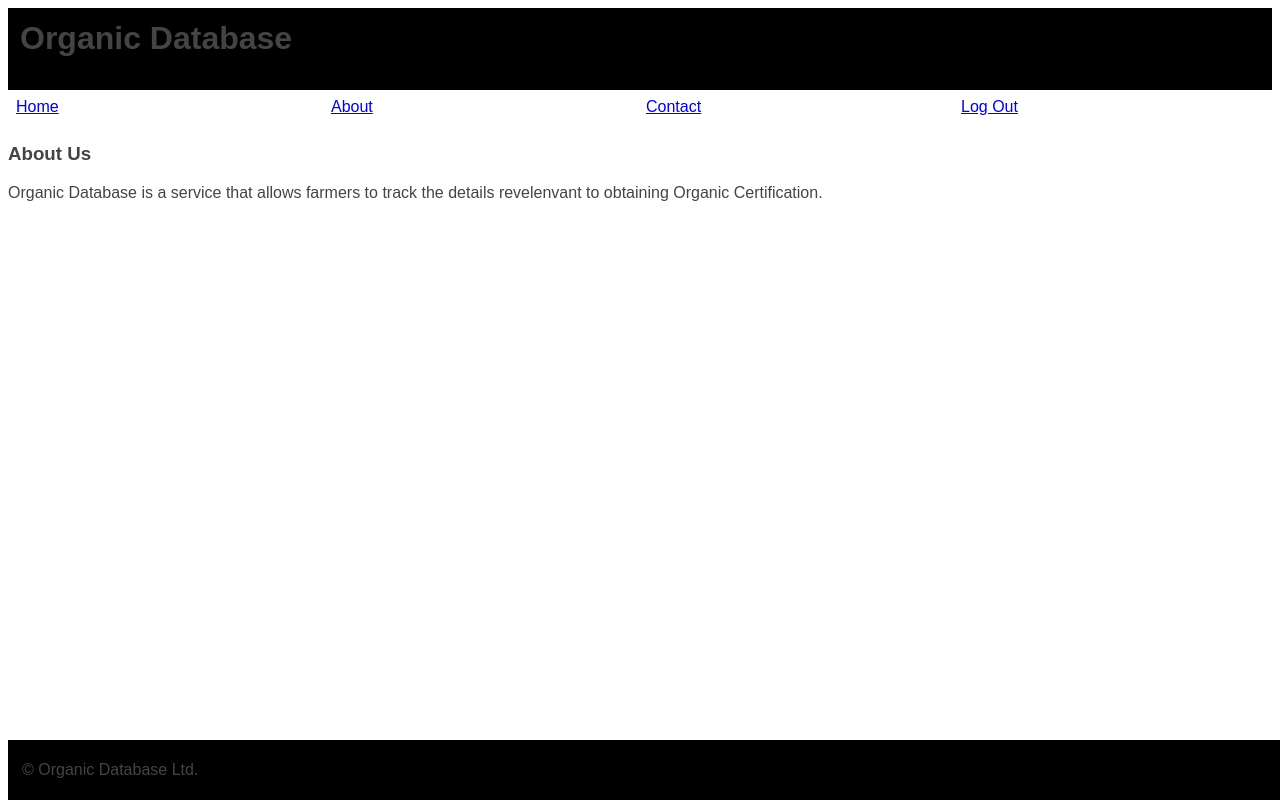
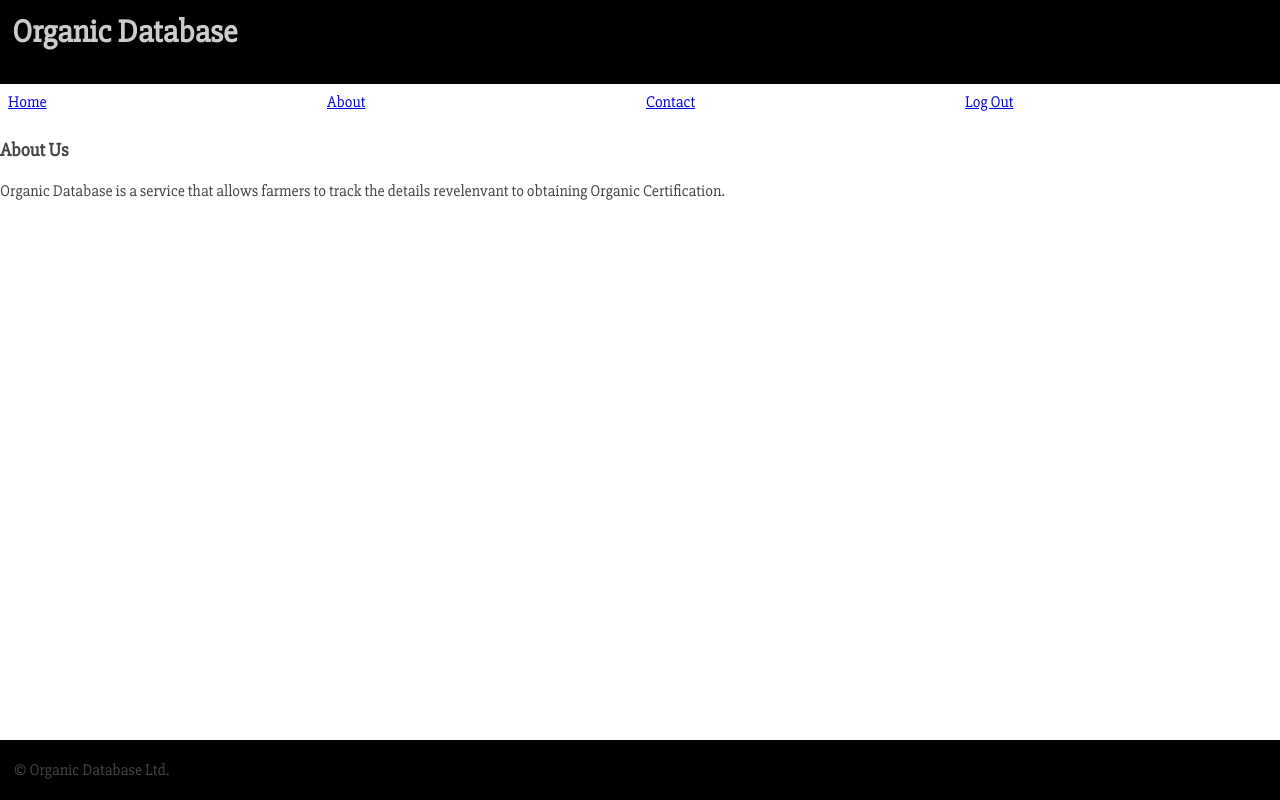
Before and after one commit to Zaft/LAMP-Project, a PHP site: page /about.php in a window 1280 px wide. Run offline with PHP 8.4, Linux system fonts and the light colour scheme.

Commit message:
Changes to header file added google conts

```diff
--- a/head.php
+++ b/head.php
@@ -1,4 +1,5 @@
 <html>
 <head>
+  <link href='http://fonts.googleapis.com/css?family=Slabo+27px' rel='stylesheet' type='text/css'>
   <title>Organic Database</title>
   <link rel="stylesheet" type="text/css" href="styles.css"/>
--- a/header.php
+++ b/header.php
@@ -2,13 +2,15 @@
 <body>
 
   <!-- page header -->
+  <div id="headerTable">
   <table width="100%" cellpadding="12" cellspacing="0" border="0">
-  <tr bgcolor="black">
+  <tr bgcolor="">
     <td>
         <h1>Organic Database</h1>
     </td>
   </tr>
   </table>
+  </div>
 
   <!-- menu -->
   <table width="100%" bgcolor="white" cellpadding="4" cellspacing="4">
--- a/styles.css
+++ b/styles.css
@@ -1,4 +1,7 @@
-
+html{
+    margin: 0;
+    padding: 0;
+}
 form{
     margin-top: 20px;
     margin-bottom: 35px;
@@ -10,7 +13,9 @@ form{
 body{
     background-color: #FFFFFF;
     color: #444444;
-    font-family: Helvitca, Gills, sans-serif;
+    font-family: 'Slabo 27px', Helvitca, Gills, serif;
+    margin: 0;
+    padding: 0;
 }
 
 #background {
@@ -41,6 +46,19 @@ body{
    height:100px;   /* Height of the footer */
 }
 
+#headerTable{
+   top: 0;
+   /*background-image:  url('images/header-logo.png');*/
+   background-repeat: no-repeat;
+   background-color: black;
+   color: #FFFFFF;
+}
+#headerTable, h1{
+    color: #CCCCCC;
+    font-family: 'Slabo 27px', serif;
+}
+
+
 label.applyaccount {
     display: inline-block;
     width:100px;
```
